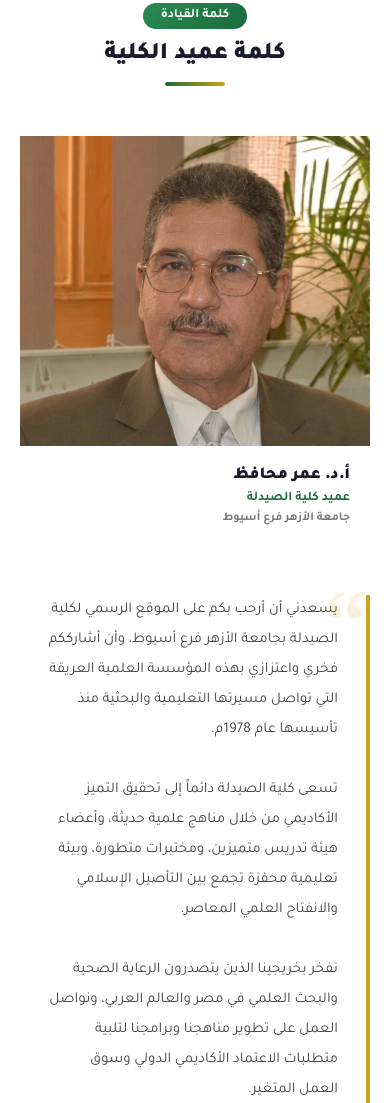
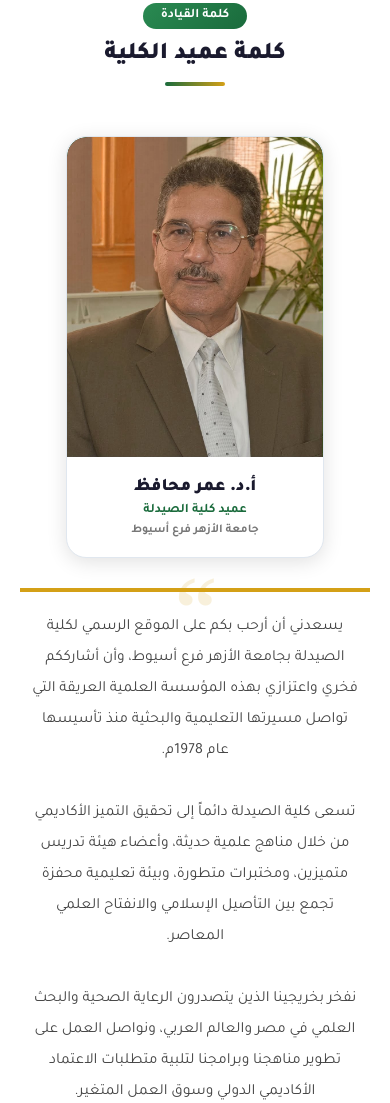
Before and after one commit to MikeeeDeV/Fa-As, a plain HTML site: page about.html in a window 390 px wide. Shown: the part 1697-2800 px from the top of the page. Drawn offline with Linux system fonts and the light colour scheme.

Commit message:
feat: redesign dean's profile section with responsive layout and custom cursor support

```diff
--- a/about.html
+++ b/about.html
@@ -540,6 +540,7 @@
   <div id="fb-root"></div>
   <script async defer crossorigin="anonymous"
     src="https://connect.facebook.net/ar_AR/sdk.js#xfbml=1&version=v19.0"></script>
+  <script src="pharma-cursor.js"></script>
   <script src="script.js"></script>
 </body>
 
--- a/script.js
+++ b/script.js
@@ -4,6 +4,16 @@
 // ============================================================
 
 document.addEventListener('DOMContentLoaded', function () {
+
+  // ---- Pharma Capsule Cursor Loader ----
+  (function loadPharmaCursor() {
+    if (!document.getElementById('pharma-cursor-script')) {
+      const pcs = document.createElement('script');
+      pcs.id = 'pharma-cursor-script';
+      pcs.src = 'pharma-cursor.js';
+      document.head.appendChild(pcs);
+    }
+  })();
 
   // ---- Google Translate Instant Switcher ----
   window.googleTranslateElementInit = function () {
--- a/styles.css
+++ b/styles.css
@@ -1,3 +1,5 @@
+@import url('pharma-cursor.css');
+
 /* ============================================================
    كلية الصيدلة - جامعة الأزهر - أسيوط
    Main Stylesheet — Multi-Page Edition
@@ -842,14 +844,16 @@ html[dir="ltr"] .ticker-items {
 .admin-card .admin-dept { font-size: 12px; color: var(--text-light); }
 
 /* ---- Dean's Message ---- */
-.dean-grid { display: grid; grid-template-columns: 280px 1fr; gap: 50px; align-items: start; }
-.dean-avatar { width: 100%; height: 310px; background: linear-gradient(135deg, var(--primary), var(--primary-light)); display: flex; align-items: center; justify-content: center; font-size: 5rem; color: rgba(255,255,255,0.6); overflow: hidden; }
-.dean-avatar img { width: 100%; height: 100%; object-fit: cover; object-position: top center; transition: transform 0.3s ease; }
-.dean-avatar:hover img { transform: scale(1.03); }
-.dean-card-info { padding: 20px; }
-.dean-card-info h3 { font-size: 1.05rem; font-weight: 900; color: var(--text-dark); margin-bottom: 5px; }
+.dean-grid { display: grid; grid-template-columns: 280px 1fr; gap: 40px; align-items: start; }
+.dean-card { background: #fff; border-radius: var(--radius-lg); overflow: hidden; box-shadow: var(--shadow-md); text-align: center; border: 1px solid var(--border); transition: var(--transition); }
+.dean-card:hover { box-shadow: var(--shadow-lg); border-color: var(--primary-light); }
+.dean-avatar { width: 100%; height: 320px; background: linear-gradient(135deg, var(--primary-dark), var(--primary)); display: flex; align-items: center; justify-content: center; overflow: hidden; position: relative; border-radius: var(--radius-lg) var(--radius-lg) 0 0; }
+.dean-avatar img { width: 100%; height: 100%; object-fit: cover; object-position: top center; border-radius: var(--radius-lg) var(--radius-lg) 0 0; transition: transform 0.4s ease, filter 0.4s ease; }
+.dean-card:hover .dean-avatar img { transform: scale(1.04); }
+.dean-card-info { padding: 20px 16px; }
+.dean-card-info h3 { font-size: 1.1rem; font-weight: 900; color: var(--text-dark); margin-bottom: 5px; }
 .dean-card-info p { font-size: 13px; color: var(--primary); font-weight: 700; }
-.dean-message blockquote { position: relative; font-size: 15px; line-height: 2; color: var(--text-body); padding: 0 28px; border-right: 4px solid var(--secondary); margin: 0 0 20px; }
+.dean-message blockquote { position: relative; font-size: 15.5px; line-height: 2; color: var(--text-body); padding: 0 28px; border-right: 4px solid var(--secondary); margin: 0 0 24px; }
 .dean-message blockquote::before { content: '\201C'; position: absolute; top: -20px; right: 0; font-size: 6rem; color: var(--secondary); opacity: 0.15; font-family: Georgia, serif; line-height: 1; }
 
 /* ---- Accreditation ---- */
@@ -984,6 +988,16 @@ html[dir="ltr"] .ticker-items {
   .dept-full-header { flex-direction: column; gap: 16px; }
   .values-grid { grid-template-columns: 1fr; }
   .program-details-grid { grid-template-columns: 1fr; }
+  .dean-grid { grid-template-columns: 1fr; gap: 30px; }
+  .dean-card { max-width: 320px; margin: 0 auto; }
+  .dean-avatar { height: 320px; }
+  .dean-message blockquote { border-right: none; border-top: 4px solid var(--secondary); padding: 20px 10px 0; margin-bottom: 20px; text-align: center; }
+  .dean-message blockquote::before { right: 50%; transform: translateX(50%); top: -30px; }
+}
+
+@media (min-width: 769px) and (max-width: 1024px) {
+  .dean-grid { grid-template-columns: 240px 1fr; gap: 24px; }
+  .dean-avatar { height: 280px; }
 }
 
 @media (max-width: 480px) {
```
Also changed, not shown: achievements.html (+1 -0 lines), index.html (+1 -0 lines), news.html (+1 -0 lines).
